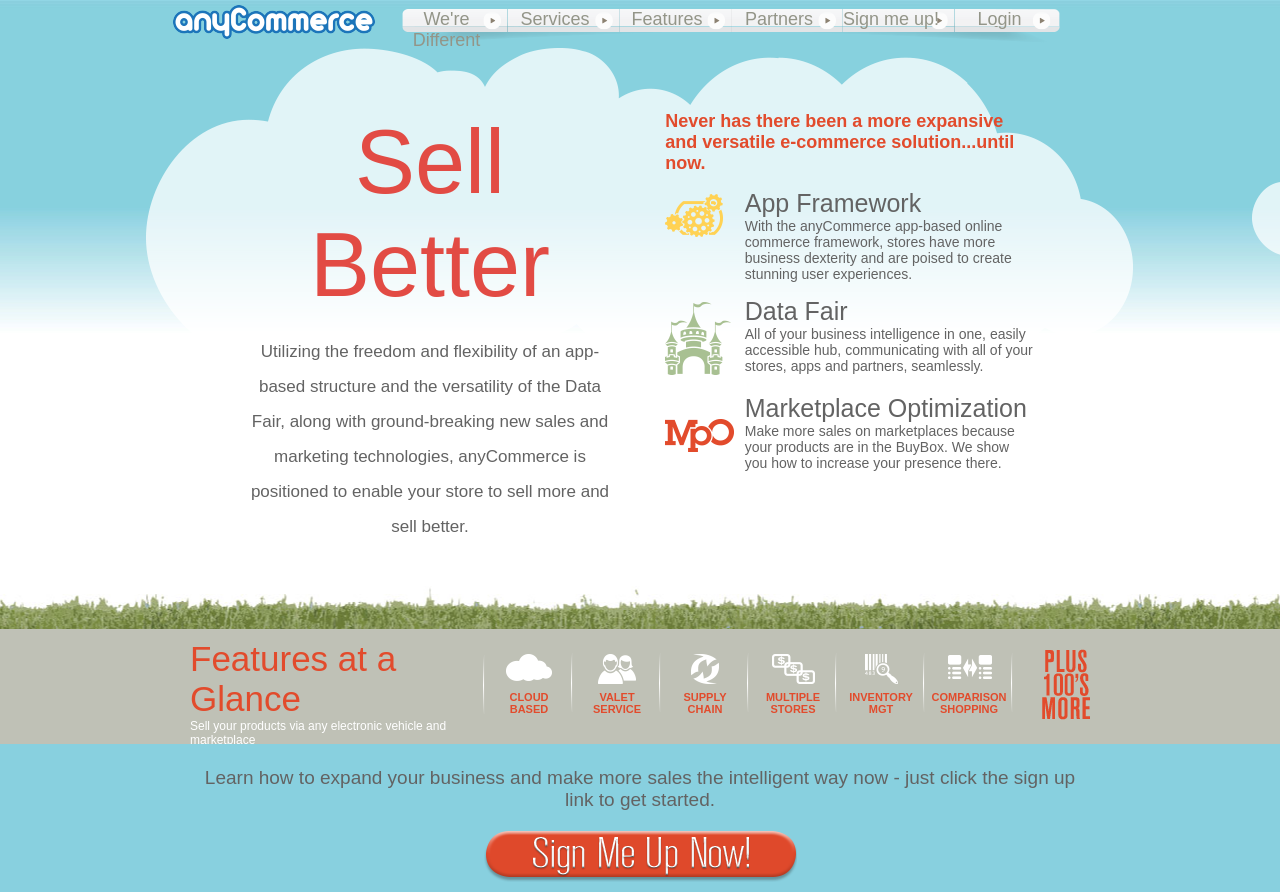
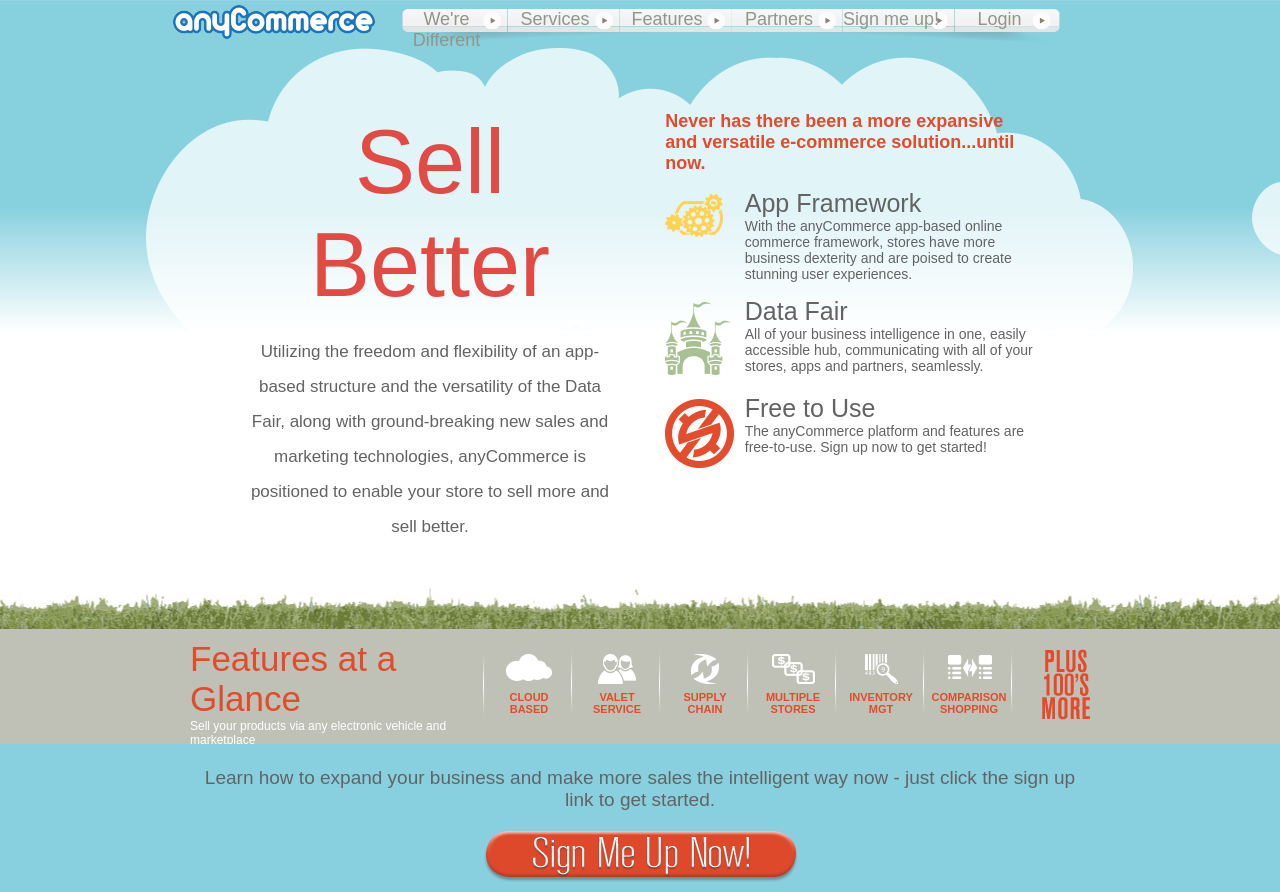
Before and after one commit to CommerceRack/www.anycommerce.com, a plain HTML site: page index.html in a window 1280 px wide. Shown: the top 892 px of the page. Drawn offline with nearby package versions, Linux system fonts and the light colour scheme.

Commit message:
Switched MPO for Free to Use on Homepage

```diff
--- a/index.html
+++ b/index.html
@@ -437,6 +437,16 @@
 							</span>
 						</div>
 						<div class="solutions_div">
+							<span class="image">
+								<img src="images/f2u_logo.png" alt="" />
+							</span>
+							<span>
+								<h3>Free to Use</h3>
+								<p>The anyCommerce platform and features are free-to-use. Sign up now to get started! </p>
+							</span>
+						</div>
+						<!--- Old MPO on homepage
+						<div class="solutions_div">
 							<span class="image mpo">
 								<img src="images/mpo.png" alt="" />
 							</span>
@@ -445,6 +455,7 @@
 								<p>Make more sales on marketplaces because your products are in the BuyBox. We show you how to increase your presence there.</p>
 							</span>
 						</div>
+						--->
 					</div>
 					<div class="clear"></div>
 				</div>
```
